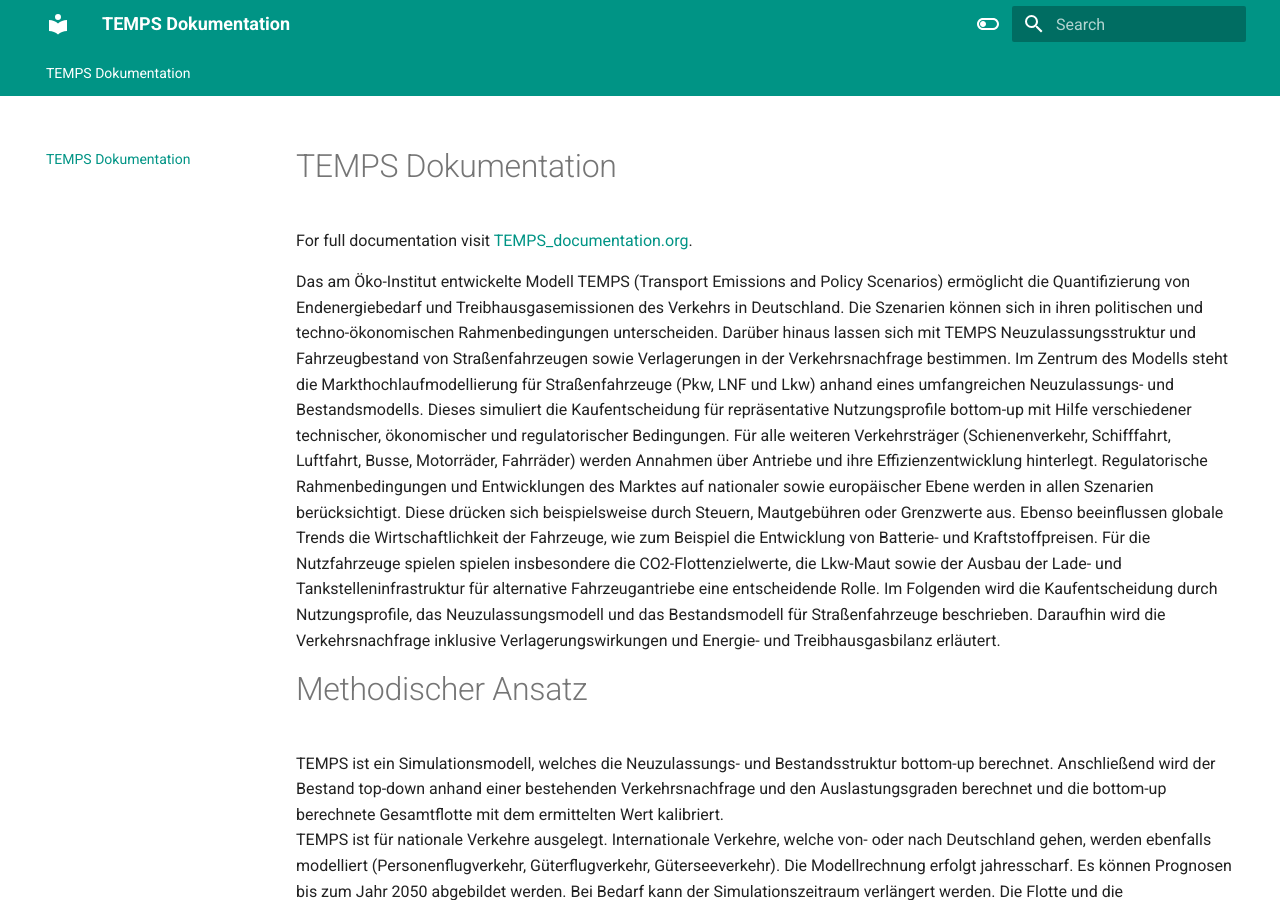
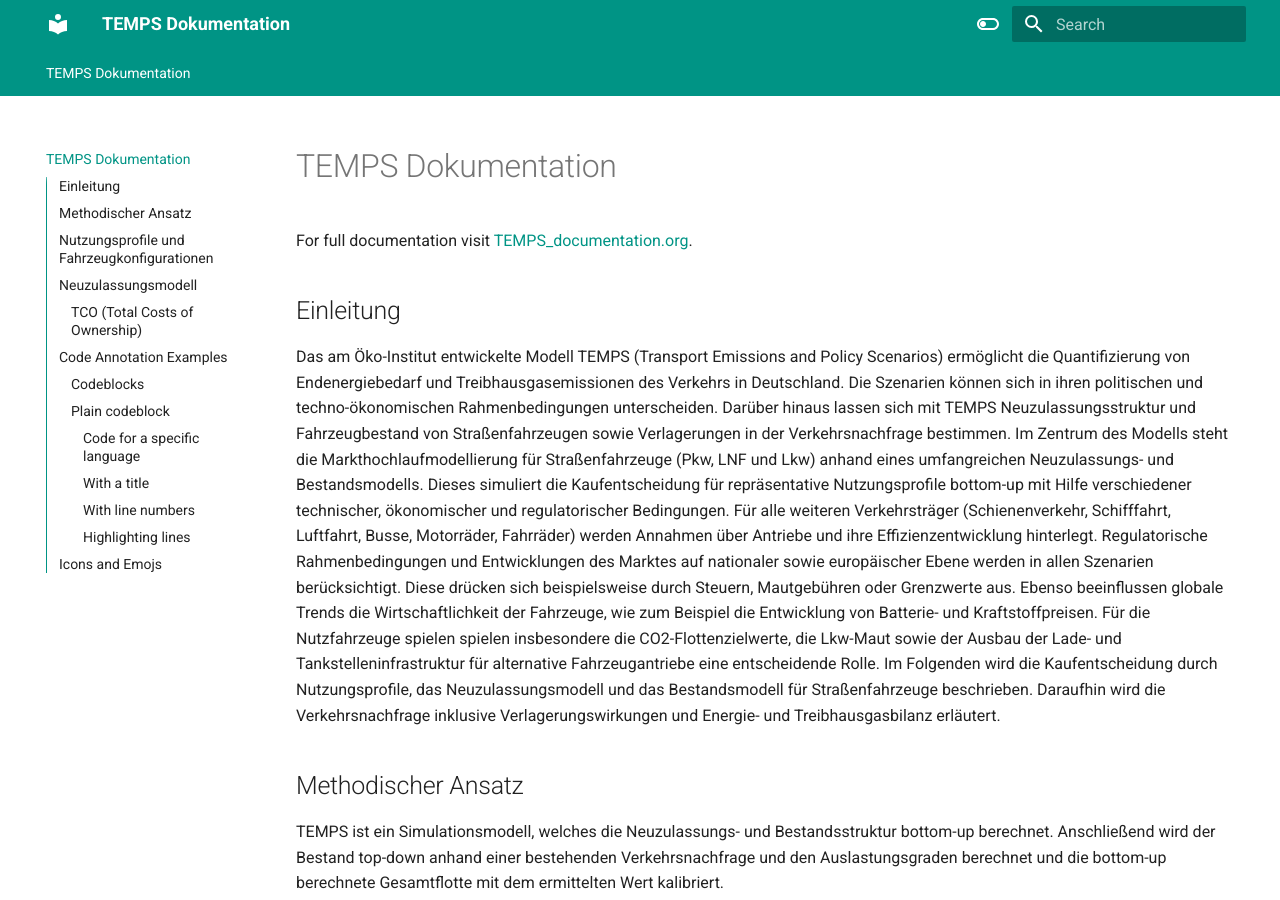
Before and after one commit to wolfgoerz/TEMPS_documentation, an MkDocs documentation site: the page built from docs/index.md, in a window 1280 px wide and 900 px high. Built offline with MkDocs 1.6.1 and Material for MkDocs 9.7.7, drawn with Linux system fonts in a browser that asks for light colours.

Commit message:
make list visible again

```diff
--- a/docs/index.md
+++ b/docs/index.md
@@ -2,13 +2,14 @@
 
 For full documentation visit [TEMPS_documentation.org](https://oekoinstitut.github.io/TEMPS_documentation/).
 
+## Einleitung
 
 Das am Öko-Institut entwickelte Modell TEMPS (Transport Emissions and Policy Scenarios) ermöglicht die Quantifizierung von Endenergiebedarf und Treibhausgasemissionen des Verkehrs in Deutschland. Die Szenarien können sich in ihren politischen und techno-ökonomischen Rahmenbedingungen unterscheiden. Darüber hinaus lassen sich mit TEMPS Neuzulassungsstruktur und Fahrzeugbestand von Straßenfahrzeugen sowie Verlagerungen in der Verkehrsnachfrage bestimmen.
 Im Zentrum des Modells steht die Markthochlaufmodellierung für Straßenfahrzeuge (Pkw, LNF und Lkw) anhand eines umfangreichen Neuzulassungs- und Bestandsmodells. Dieses simuliert die Kaufentscheidung für repräsentative Nutzungsprofile bottom-up mit Hilfe verschiedener technischer, ökonomischer und regulatorischer Bedingungen. Für alle weiteren Verkehrsträger (Schienenverkehr, Schifffahrt, Luftfahrt, Busse, Motorräder, Fahrräder) werden Annahmen über Antriebe und ihre Effizienzentwicklung hinterlegt.
 Regulatorische Rahmenbedingungen und Entwicklungen des Marktes auf nationaler sowie europäischer Ebene werden in allen Szenarien berücksichtigt. Diese drücken sich beispielsweise durch Steuern, Mautgebühren oder Grenzwerte aus. Ebenso beeinflussen globale Trends die Wirtschaftlichkeit der Fahrzeuge, wie zum Beispiel die Entwicklung von Batterie- und Kraftstoffpreisen. Für die Nutzfahrzeuge spielen spielen insbesondere die CO2-Flottenzielwerte, die Lkw-Maut sowie der Ausbau der Lade- und Tankstelleninfrastruktur für alternative Fahrzeugantriebe eine entscheidende Rolle.
 Im Folgenden wird die Kaufentscheidung durch Nutzungsprofile, das Neuzulassungsmodell und das Bestandsmodell für Straßenfahrzeuge beschrieben. Daraufhin wird die Verkehrsnachfrage inklusive Verlagerungswirkungen und Energie- und Treibhausgasbilanz erläutert.
 
-# Methodischer Ansatz
+## Methodischer Ansatz
 
 TEMPS ist ein Simulationsmodell, welches die Neuzulassungs- und Bestandsstruktur bottom-up berechnet. Anschließend wird der Bestand top-down anhand einer bestehenden Verkehrsnachfrage und den Auslastungsgraden berechnet und die bottom-up berechnete Gesamtflotte mit dem ermittelten Wert kalibriert.
 TEMPS ist für nationale Verkehre ausgelegt. Internationale Verkehre, welche von- oder nach Deutschland gehen, werden ebenfalls modelliert (Personenflugverkehr, Güterflugverkehr, Güterseeverkehr).
@@ -17,7 +18,7 @@
 
 
 
-# Nutzungsprofile und Fahrzeugkonfigurationen
+## Nutzungsprofile und Fahrzeugkonfigurationen
 
 Die Modellierung der Neuzulassungen basiert auf einem bottom-up Ansatz für die Kaufentscheidung von Fahrzeugen durch verschiedene Nutzungsprofile. Die Gesamtheit der Nutzungsprofile bildet das Fahrverhalten der Bevölkerung im Motorisiertem Individualverkehr (MIV) bzw. der Logistikunternehmen im Güterverkehr repräsentativ ab.
 Jedes Nutzungsprofil wird durch fünf Merkmale charakterisiert:
@@ -35,9 +36,9 @@
 
 Für jedes Fahrzeugmodell (definiert über Größenklasse und Antrieb) stehen verschiedene Effizienzen zur Auswahl. Die Effizienzen leiten sich direkt aus den Kostenkurven der Fahrzeugmodelle ab. Eine Kostenkurve gibt die  den Fahrzeugpreis über die Effizienz eines Fahrzeugsmodells. Für jedes Fahrzeug, definiert über Größenklasse, Antrieb und Effizienz, werden teils notwendige teils optionale Kostenbestandteile berücksichtigt (siehe Tabelle 3). Die Kostenbestandteile gliedern sich in Investitionskosten und laufende Kosten.
 
-# Neuzulassungsmodell
+## Neuzulassungsmodell
 
-## TCO (Total Costs of Ownership)
+### TCO (Total Costs of Ownership)
 Die Bestimmung der Kaufentscheidung eines Nutzungsprofils erfolgt in mehreren Schritten. Anhand einer TCO-Rechnung (Total Cost of Ownership) werden für jedes Nutzungsprofil die Kosten der verfügbaren Fahrzeugmodelle berechnet. Daraus wird anschließend die kostengünstigste Effizienz je Antrieb ermittelt. Hier zeigt sich, dass die privaten Fahrzeugkäufer meist nicht die langfristigen Kosten der Fahrzeughaltung und -nutzung berücksichtigen, es findet also eine gedankliche Abzinsung statt (Mock 2010). Es wird angenommen, dass die privaten Pkw-Käufer für ihre Kaufentscheidung nur die ersten drei Jahre zu Grunde legen und für zukünftige Zahlungen eine Diskontrate von 5 % anwenden.
 Bei Lkw hingegen spielt die Haltedauer eine entscheidende Rolle für die Wirtschaftlichkeit eines Fahrzeugs. Aufgrund ihrer hohen Fahrleistung liegen die Haltedauern bei Lkw deutlich niedriger als bei Pkw. Diese liegen nach einer standardisierten Online-Befragung von Transportunternehmen im Frühjahr 2021 (Öko-Institut; Hochschule Heilbronn 2022) zwischen 3-9 Jahren. Zusätzlich wird bei allen gewerblichen Haltern die Abschreibung berücksichtigt, welche mindernd auf die Unternehmenssteuern wirkt. Dabei werden ein Unternehmenssteuersatz von 30 % und eine Abschreibungsdauer von 9 Jahren zu Grunde gelegt.
 
```
